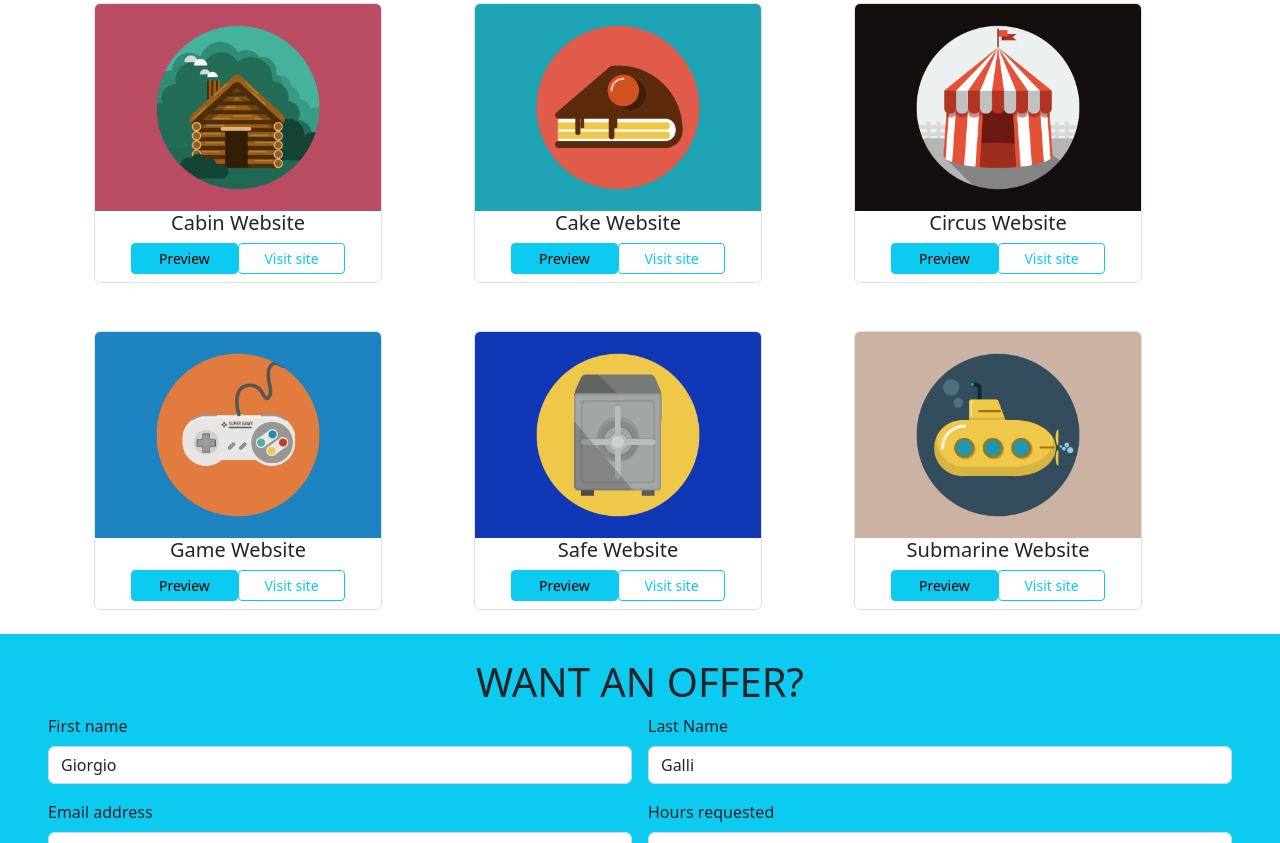
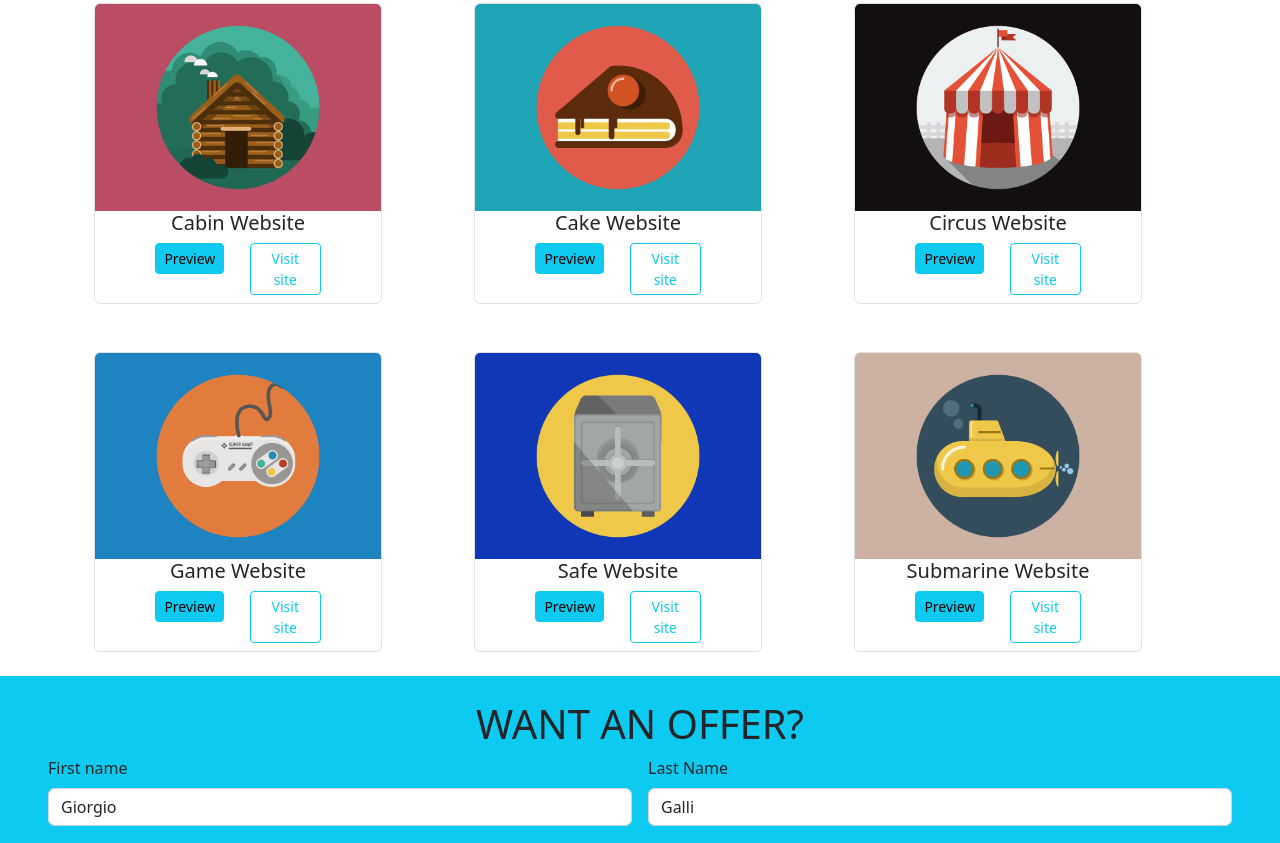
Before and after one commit to lucianocecere07/bootstrap-html-freelancer, a plain HTML site: page index.html in a window 1280 px wide. Shown: the part 581-1424 px from the top of the page. Drawn offline with nearby package versions, Linux system fonts and the light colour scheme.

Commit message:
Centrati i pulsanti

```diff
--- a/index.html
+++ b/index.html
@@ -41,9 +41,13 @@
                     <div class="card border border-1" style="width: 18rem;">
                         <img src="./img/portfolio/cabin.png" class="card-img-top p-0 m-0" alt="Cabin">
                         <h5 class="card-title text-center">Cabin Website</h5>
-                        <div class="row w-75 g-0 mx-auto mb-2">
-                            <button type="button" class="col-6 btn btn-info btn-sm">Preview</button>
-                            <button type="button" class="col-6 btn btn-outline-info btn-sm">Visit site</button>
+                        <div class="row mx-auto mb-2">
+                            <div class="col-6">
+                                <button type="button" class="btn btn-info btn-sm">Preview</button>
+                            </div>
+                            <div class="col-6">
+                                <button type="button" class="btn btn-outline-info btn-sm">Visit site</button>
+                            </div>
                         </div>
                     </div>
                 </div>
@@ -51,9 +55,13 @@
                     <div class="card border border-1" style="width: 18rem;">
                         <img src="./img/portfolio/cake.png" class="card-img-top p-0 m-0" alt="Cake">
                         <h5 class="card-title text-center">Cake Website</h5>
-                        <div class="row w-75 g-0 mx-auto mb-2">
-                            <button type="button" class="col-6 btn btn-info btn-sm">Preview</button>
-                            <button type="button" class="col-6 btn btn-outline-info btn-sm">Visit site</button>
+                        <div class="row mx-auto mb-2">
+                            <div class="col-6">
+                                <button type="button" class="btn btn-info btn-sm">Preview</button>
+                            </div>
+                            <div class="col-6">
+                                <button type="button" class="btn btn-outline-info btn-sm">Visit site</button>
+                            </div>
                         </div>
                     </div>
                 </div>
@@ -61,9 +69,13 @@
                     <div class="card border border-1" style="width: 18rem;">
                         <img src="./img/portfolio/circus.png" class="card-img-top p-0 m-0" alt="Circus">
                         <h5 class="card-title text-center">Circus Website</h5>
-                        <div class="row w-75 g-0 mx-auto mb-2">
-                            <button type="button" class="col-6 btn btn-info btn-sm">Preview</button>
-                            <button type="button" class="col-6 btn btn-outline-info btn-sm">Visit site</button>
+                        <div class="row mx-auto mb-2">
+                            <div class="col-6">
+                                <button type="button" class="btn btn-info btn-sm">Preview</button>
+                            </div>
+                            <div class="col-6">
+                                <button type="button" class="btn btn-outline-info btn-sm">Visit site</button>
+                            </div>
                         </div>
                     </div>
                 </div>
@@ -71,9 +83,13 @@
                     <div class="card border border-1" style="width: 18rem;">
                         <img src="./img/portfolio/game.png" class="card-img-top p-0 m-0" alt="Game">
                         <h5 class="card-title text-center">Game Website</h5>
-                        <div class="row w-75 g-0 mx-auto mb-2">
-                            <button type="button" class="col-6 btn btn-info btn-sm">Preview</button>
-                            <button type="button" class="col-6 btn btn-outline-info btn-sm">Visit site</button>
+                        <div class="row mx-auto mb-2">
+                            <div class="col-6">
+                                <button type="button" class="btn btn-info btn-sm">Preview</button>
+                            </div>
+                            <div class="col-6">
+                                <button type="button" class="btn btn-outline-info btn-sm">Visit site</button>
+                            </div>
                         </div>
                     </div>
                 </div>
@@ -81,9 +97,13 @@
                     <div class="card border border-1" style="width: 18rem;">
                         <img src="./img/portfolio/safe.png" class="card-img-top p-0 m-0" alt="Safe">
                         <h5 class="card-title text-center">Safe Website</h5>
-                        <div class="row w-75 g-0 mx-auto mb-2">
-                            <button type="button" class="col-6 btn btn-info btn-sm">Preview</button>
-                            <button type="button" class="col-6 btn btn-outline-info btn-sm">Visit site</button>
+                        <div class="row mx-auto mb-2">
+                            <div class="col-6">
+                                <button type="button" class="btn btn-info btn-sm">Preview</button>
+                            </div>
+                            <div class="col-6">
+                                <button type="button" class="btn btn-outline-info btn-sm">Visit site</button>
+                            </div>
                         </div>
                     </div>
                 </div>
@@ -91,9 +111,13 @@
                     <div class="card border border-1" style="width: 18rem;">
                         <img src="./img/portfolio/submarine.png" class="card-img-top p-0 m-0" alt="Submarine">
                         <h5 class="card-title text-center">Submarine Website</h5>
-                        <div class="row w-75 g-0 mx-auto mb-2">
-                            <button type="button" class="col-6 btn btn-info btn-sm">Preview</button>
-                            <button type="button" class="col-6 btn btn-outline-info btn-sm">Visit site</button>
+                        <div class="row mx-auto mb-2">
+                            <div class="col-6">
+                                <button type="button" class="btn btn-info btn-sm">Preview</button>
+                            </div>
+                            <div class="col-6">
+                                <button type="button" class="btn btn-outline-info btn-sm">Visit site</button>
+                            </div>
                         </div>
                     </div>
                 </div>
```
